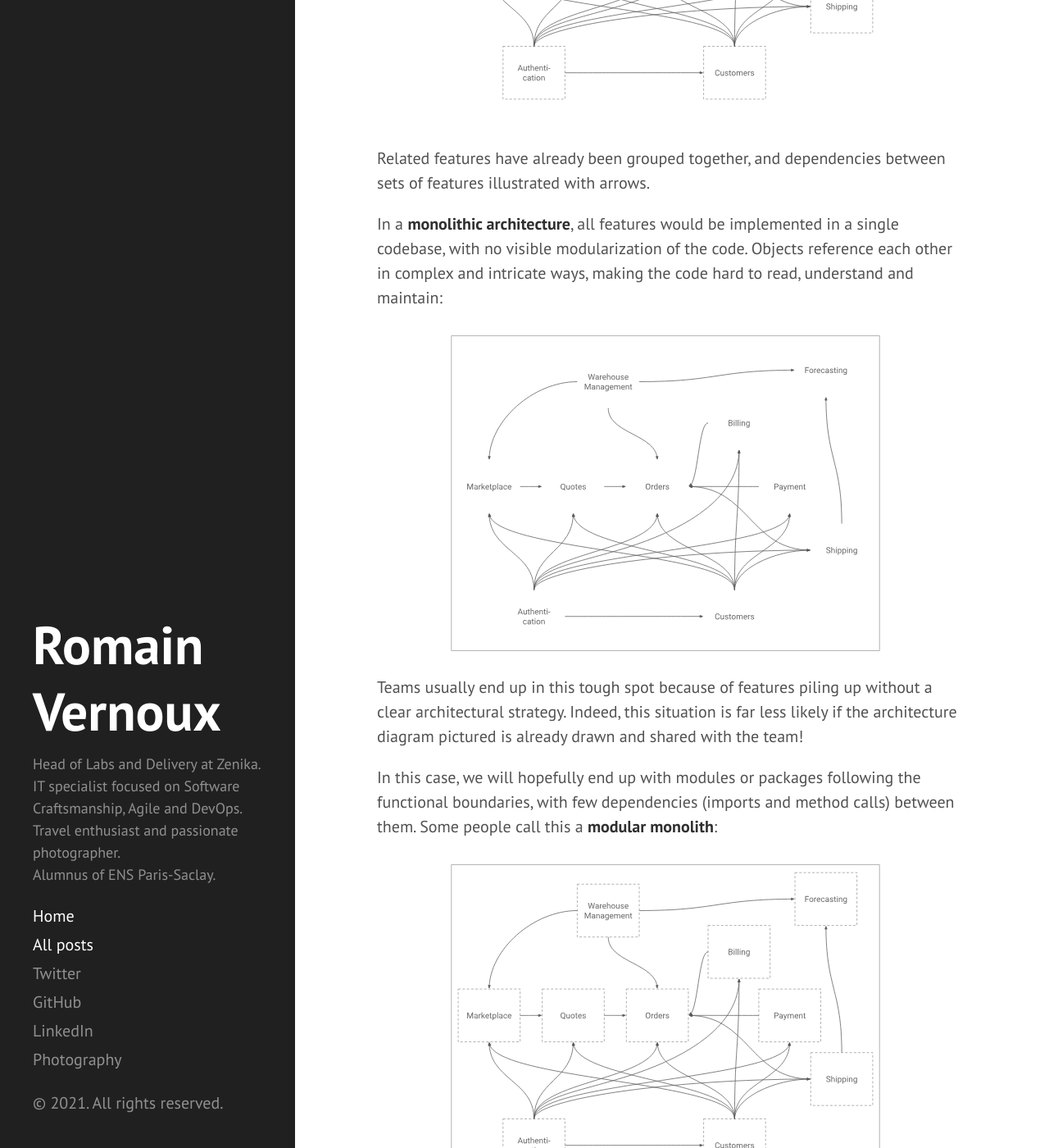
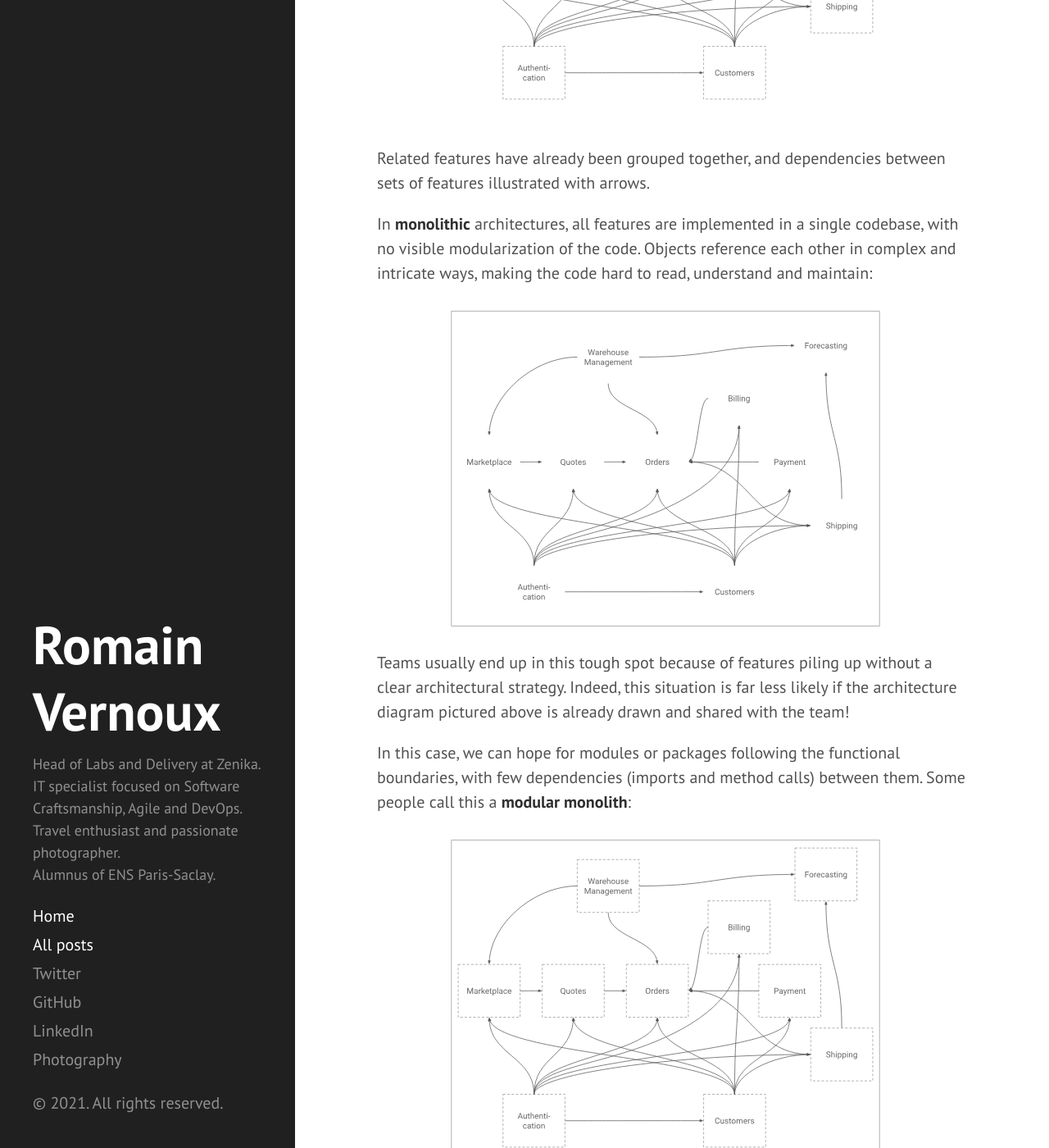
Before and after one commit to RomainVernoux/RomainVernoux.github.io, a Jekyll site: the page built from _posts/2021-02-28-road-to-microservices.md, in a window 1280 px wide and 1400 px high, scrolled down 975 px. Shown: the whole window at 82% size. Built offline with Jekyll 4.4.1, drawn with Linux system fonts in a browser that asks for light colours; some of the changed text lies outside the part shown.

Commit message:
Minor improvements

```diff
--- a/_posts/2021-02-28-road-to-microservices.md
+++ b/_posts/2021-02-28-road-to-microservices.md
@@ -25,15 +25,15 @@ Consider the following functional architecture diagram of an e-commerce platform
 
 Related features have already been grouped together, and dependencies between sets of features illustrated with arrows.
 
-In a **monolithic architecture**, all features would be implemented in a single codebase, with no visible modularization of the code.
+In **monolithic** architectures, all features are implemented in a single codebase, with no visible modularization of the code.
 Objects reference each other in complex and intricate ways, making the code hard to read, understand and maintain:
 
 [![Monolithic architecture]({{ site.baseurl }}/public/resources/road-to-microservices/monolith.svg)]({{ site.baseurl }}/public/resources/road-to-microservices/monolith.svg)
 
 Teams usually end up in this tough spot because of features piling up without a clear architectural strategy.
-Indeed, this situation is far less likely if the architecture diagram pictured is already drawn and shared with the team!
+Indeed, this situation is far less likely if the architecture diagram pictured above is already drawn and shared with the team!
 
-In this case, we will hopefully end up with modules or packages following the functional boundaries, with few dependencies (imports and method calls) between them.
+In this case, we can hope for modules or packages following the functional boundaries, with few dependencies (imports and method calls) between them.
 Some people call this a **modular monolith**:
 
 [![Modular monolith]({{ site.baseurl }}/public/resources/road-to-microservices/modular-monolith.svg)]({{ site.baseurl }}/public/resources/road-to-microservices/modular-monolith.svg)
```
Also changed, not shown: other parts of _posts/2021-02-28-road-to-microservices.md (+1 -1 lines).
